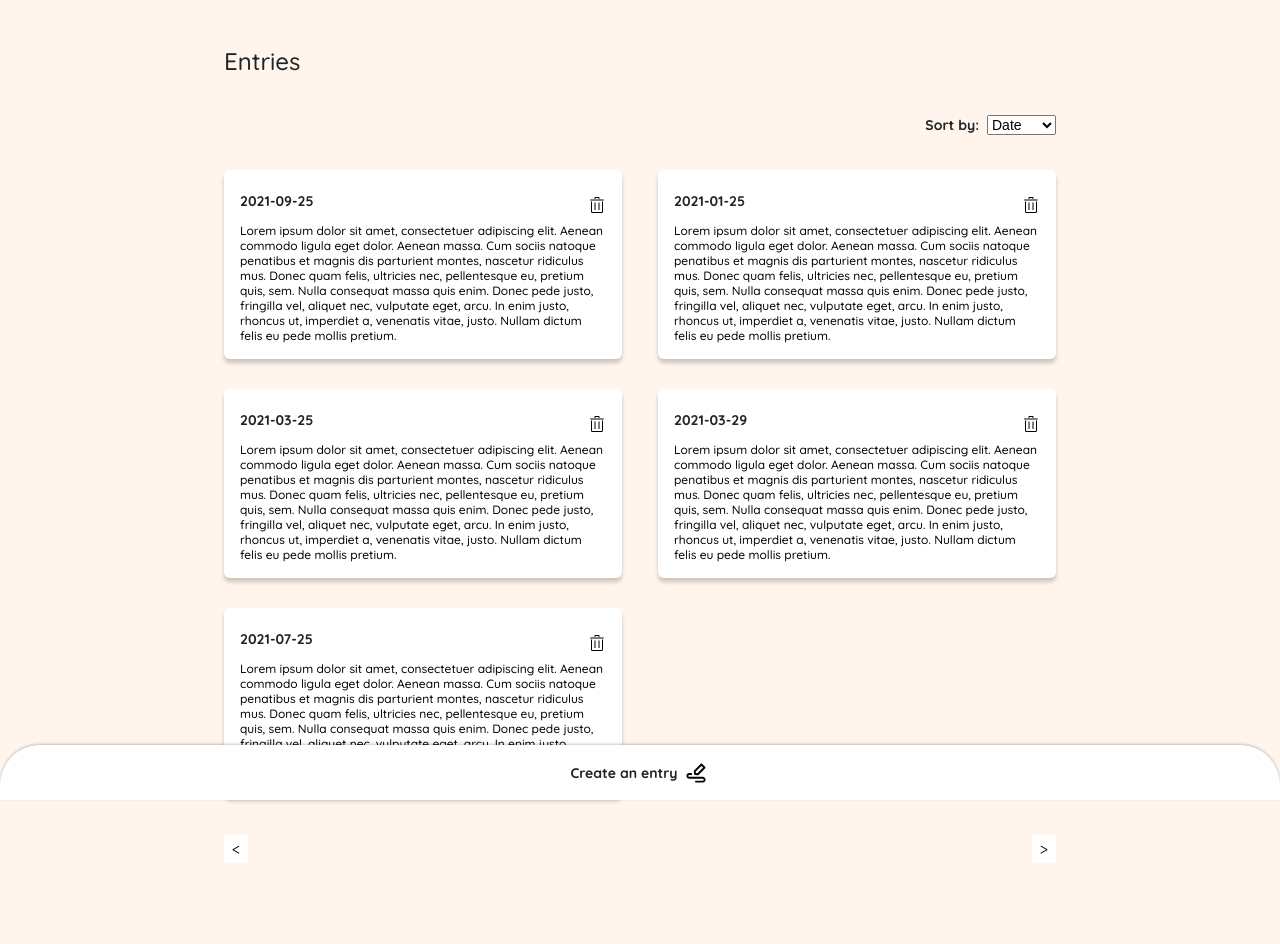
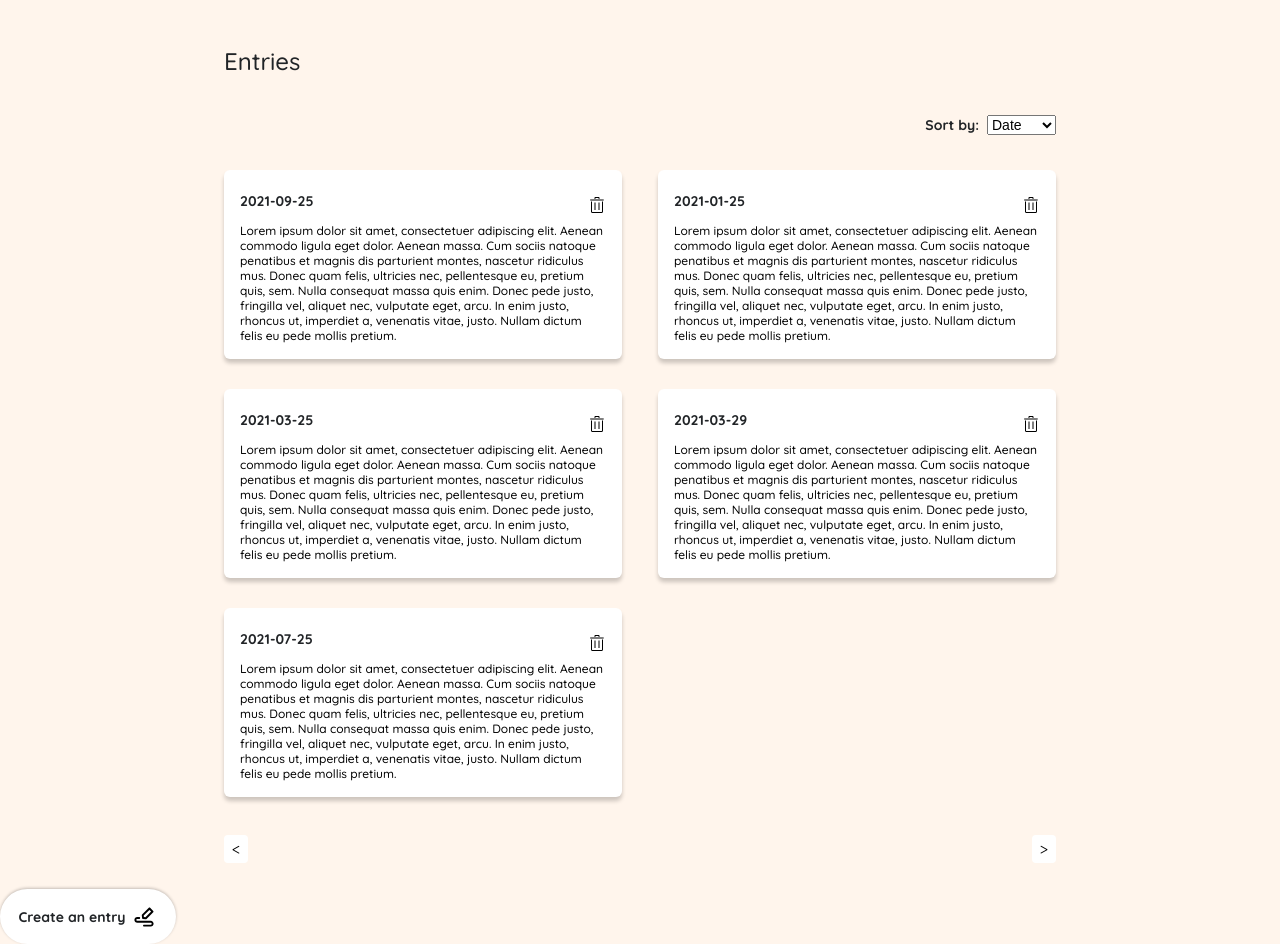
Before and after one commit to Celinaki/Diary, a Vue app: page / in a window 1280 px wide. Built offline with nearby package versions, Linux system fonts and the light colour scheme.

Commit message:
Responsiveness and changed layout for addEntryButton on larger screens

```diff
--- a/src/components/CreateEntryButton.vue
+++ b/src/components/CreateEntryButton.vue
@@ -30,6 +30,7 @@ div{
     position: sticky;
     bottom: 0;
     box-shadow: 0px -1px 3px 0px rgba(22, 22, 22, 0.25);
+    cursor: pointer;
 
 }
 div img{
@@ -37,4 +38,14 @@ div img{
     height: 24px;
     padding-left: 4px;
 }
+
+@media (min-width: 1024px) {
+    div{
+        position: inherit;
+        min-width: 176px;
+        width: 176px;
+        align-self: flex-end;
+        border-radius: 40px;
+    }
+}
 </style>
```
